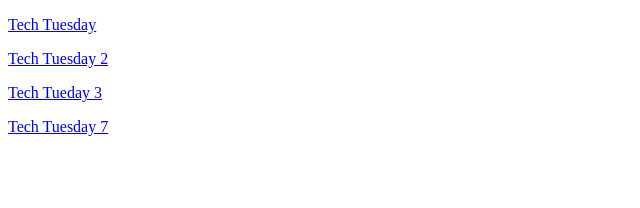
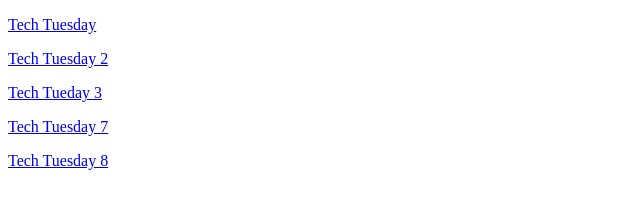
Before and after one commit to ASH-ICS/rst-portfolio-websites-Antuan-bot, a plain HTML site: page Projects.html in a window 1280 px wide. Shown: the whole page, without its empty margins (0-640 px from the left). Drawn offline with Linux system fonts and the light colour scheme.

Commit message:
Added Tech Tuesday 8

```diff
--- a/Projects.html
+++ b/Projects.html
@@ -6,5 +6,6 @@
 href="https://docs.google.com/document/d/1Ky-E6WUKbIea3pAelxo7CoHZKfajZaxeEhAWV69FTZY/edit?usp=sharing"> Tech Tuesday 2</a></p>
 <p><a href="https://docs.google.com/document/d/1LHk-SuxF8EAwuyTA1hYAcfXkhh8cX0RauwZNLj4XpdQ/edit?usp=sharing"> Tech Tueday 3</a></p>
     <p><a href='https://docs.google.com/document/d/1ZwCHSgwQaqhqI35wBRK_1XT_Msruzd3lDZaEfHlVwCE/edit?usp=sharing'>Tech Tuesday 7</a></p>
+    <p><a href='https://docs.google.com/document/d/1lvajW0S7SNNP15KA3OGDs5cf5A-Pe_h-rj27Oua4z_Q/edit?usp=sharing'>Tech Tuesday 8</a></p>
   </body>
 </html>
```
